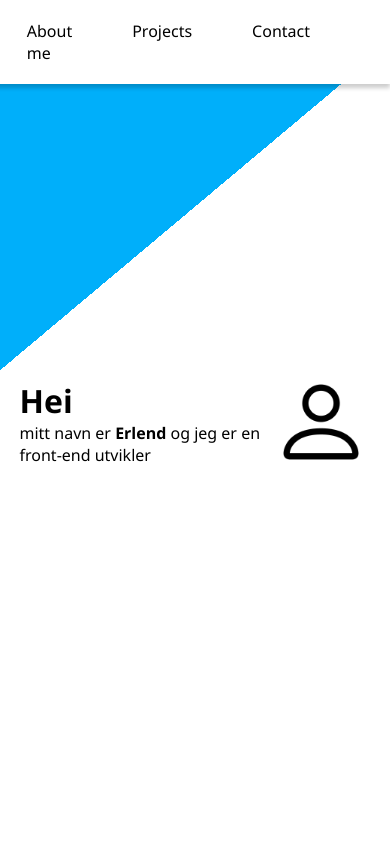
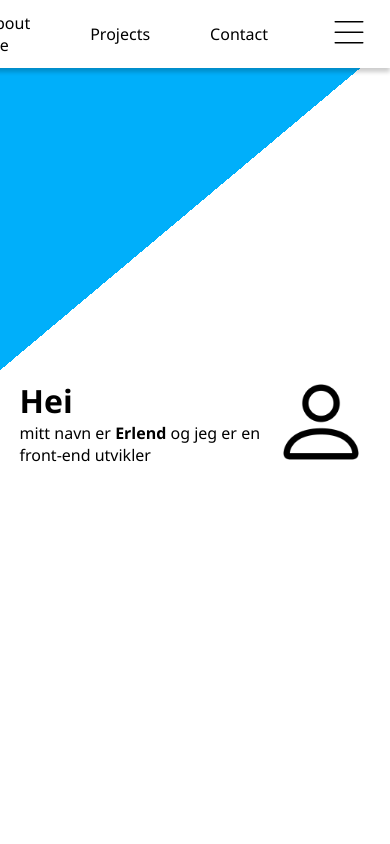
Before and after one commit to Erlandino/portfolio, a React (Create React App) app: page / in a window 390 px wide. Shown: the top 844 px of the page. Built offline with nearby package versions, Linux system fonts and the light colour scheme; the HTML template or start-up script is replaced by a standard one.

Commit message:
added hamburger navbar, styled navbar, made it a bit more responsive

```diff
--- a/src/App.jsx
+++ b/src/App.jsx
@@ -1,9 +1,9 @@
 import React from "react";
-import Introduction from "./components/Introduction";
+import Introduction from "./components/Front-page/Introduction";
 import AboutMe from "./components/About_me";
 import Projects from "./components/Projects/Projects";
 import Contact from "./components/Contact";
-import Navbar from "./components/Navbar";
+import Navbar from "./components/Front-page/Navbar";
 
 function App() {
   return (
--- a/src/components/Introduction.jsx
+++ b/src/components/Front-page/Introduction.jsx
@@ -1,4 +1,4 @@
-import photo from "../media/placeholder-picture.png";
+import photo from "../../media/placeholder-picture.png";
 
 export default function Introduction() {
   return (
--- /dev/null
+++ b/src/components/Front-page/Navbar.jsx
@@ -0,0 +1,44 @@
+import { HashLink } from "react-router-hash-link";
+import hamburgerMenu from "../../media/menu-hamburger.svg";
+import { useState } from "react";
+
+export default function Navbar() {
+  const [showNavbar, setShowNavbar] = useState(true);
+  return (
+    <nav className="nav">
+      <ul className="nav__ul">
+        {showNavbar && (
+          <li className="nav__ul__li">
+            <HashLink className="nav__ul__li__a" smooth to="/path#introduction">
+              Home
+            </HashLink>
+          </li>
+        )}
+        {showNavbar && (
+          <li className="nav__ul__li">
+            <HashLink className="nav__ul__li__a" smooth to="/path#aboutMe">
+              About me
+            </HashLink>
+          </li>
+        )}
+        {showNavbar && (
+          <li className="nav__ul__li">
+            <HashLink className="nav__ul__li__a" smooth to="/path#projects">
+              Projects
+            </HashLink>
+          </li>
+        )}
+        {showNavbar && (
+          <li className="nav__ul__li">
+            <HashLink className="nav__ul__li__a" smooth to="/path#contact">
+              Contact
+            </HashLink>
+          </li>
+        )}
+        <li className="nav__ul__li">
+          <img src={hamburgerMenu} alt="Hamburger navbar menu" className="nav__ul__li__img" onClick={() => setShowNavbar((prevState) => !prevState)} />
+        </li>
+      </ul>
+    </nav>
+  );
+}
--- a/src/components/Navbar.jsx
+++ /dev/null
@@ -1,30 +0,0 @@
-import { HashLink } from "react-router-hash-link";
-
-export default function Navbar() {
-  return (
-    <nav className="nav">
-      <ul className="nav__ul">
-        <li className="nav__ul__li">
-          <HashLink className="nav__ul__li__a" smooth to="/path#introduction">
-            Home
-          </HashLink>
-        </li>
-        <li className="nav__ul__li">
-          <HashLink className="nav__ul__li__a" smooth to="/path#aboutMe">
-            About me
-          </HashLink>
-        </li>
-        <li className="nav__ul__li">
-          <HashLink className="nav__ul__li__a" smooth to="/path#projects">
-            Projects
-          </HashLink>
-        </li>
-        <li className="nav__ul__li">
-          <HashLink className="nav__ul__li__a" smooth to="/path#contact">
-            Contact
-          </HashLink>
-        </li>
-      </ul>
-    </nav>
-  );
-}
--- a/src/index.css
+++ b/src/index.css
@@ -174,9 +174,12 @@ body {
   display: flex;
   justify-content: right;
 }
+.nav * {
+  z-index: 1;
+}
 .nav__ul {
   position: fixed;
-  padding: 20px 80px;
+  padding: 10px 20px 10px 40px;
   box-shadow: 0px 4px 4px rgba(0, 0, 0, 0.2);
   border-radius: 0px 0px 0px 30px;
   background-color: white;
@@ -187,9 +190,11 @@ body {
 }
 .nav__ul__li {
   list-style: none;
+  align-self: center;
 }
 .nav__ul__li__a {
   color: black;
   text-decoration: none;
 }
+
 /* Navbar end*/
```
